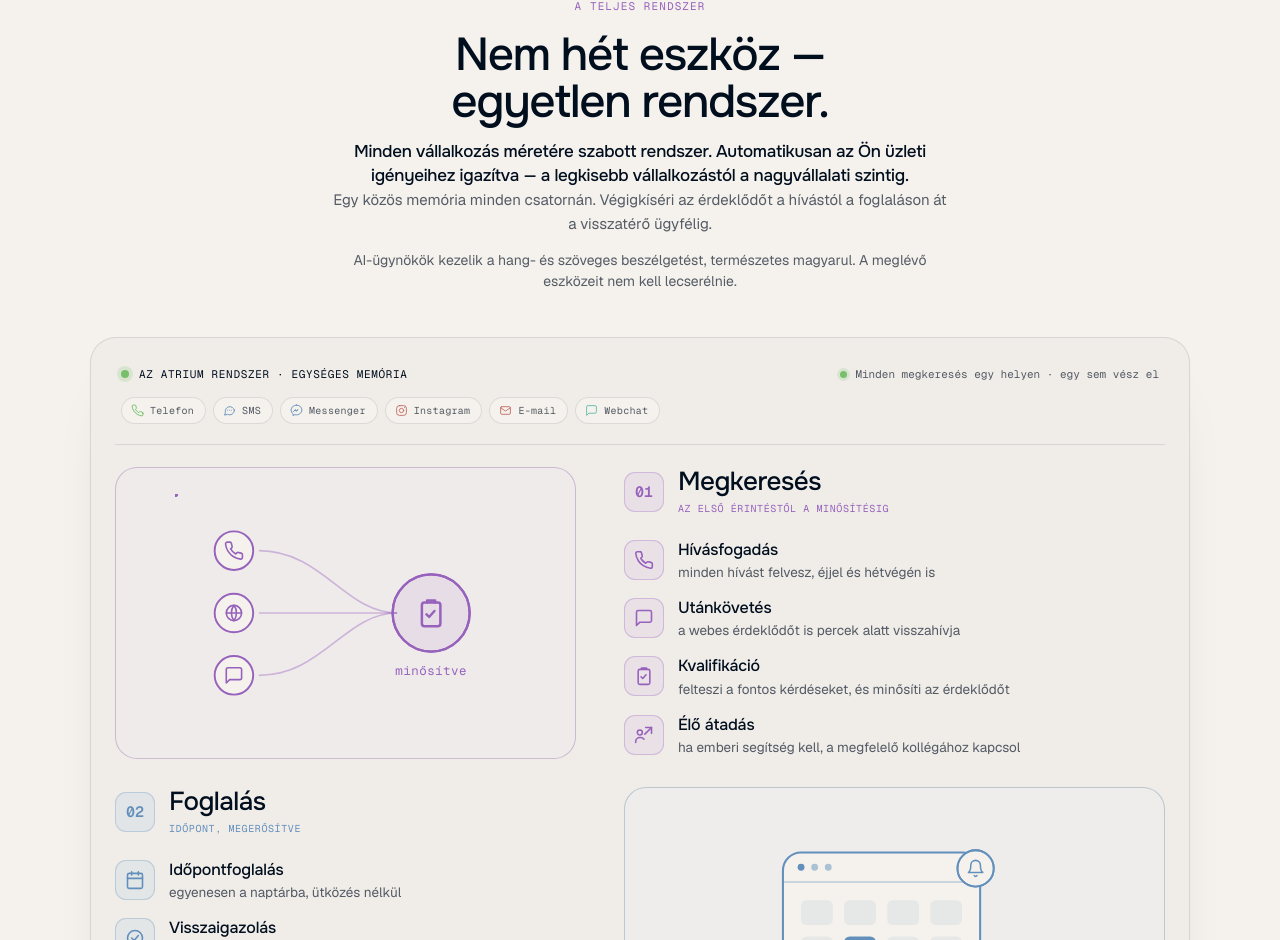
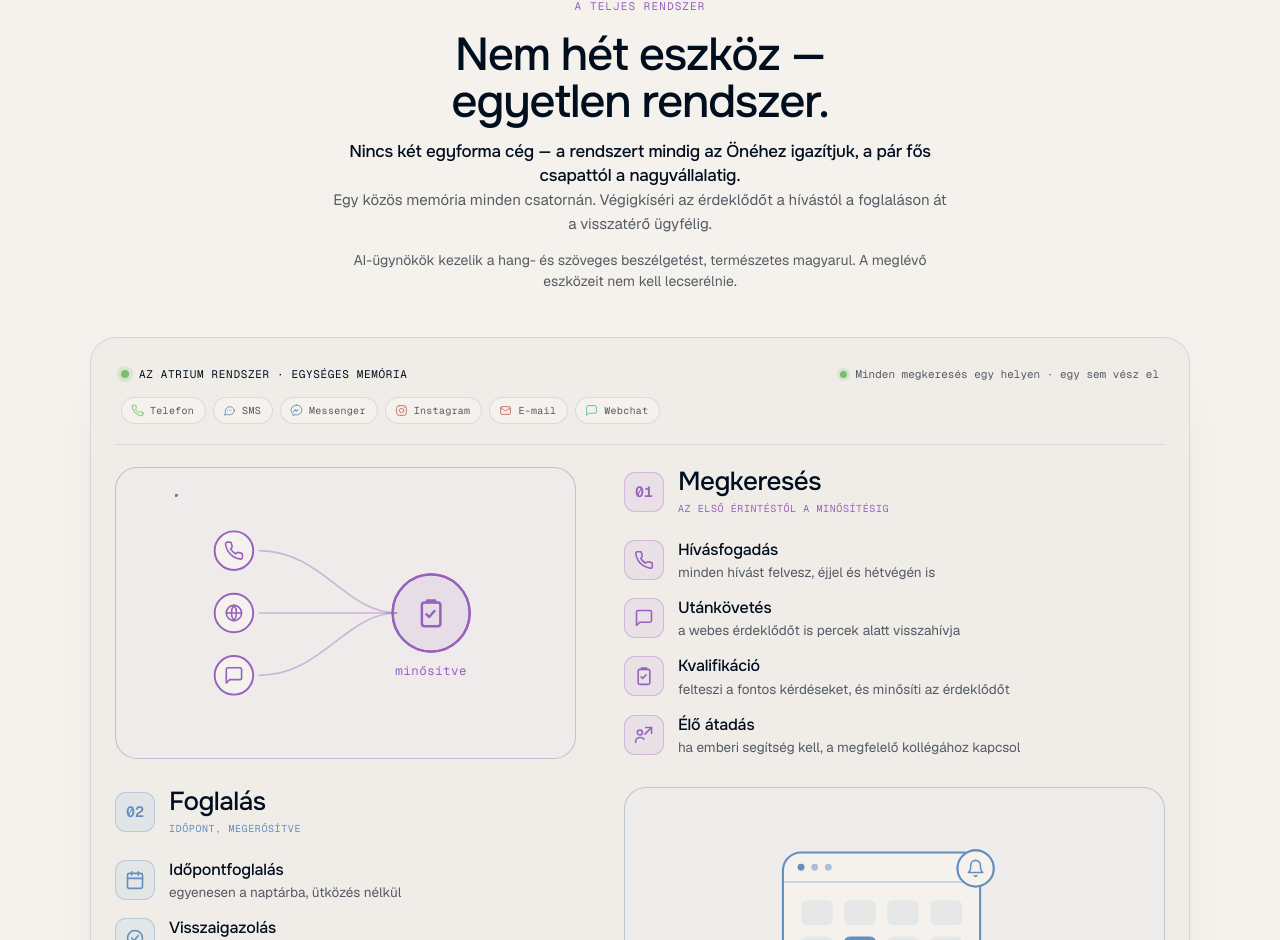
Before and after one commit to AlpineWebdevelopment/atrium, a Next.js app: page / in a window 1280 px wide. Shown: the part 2375-3315 px from the top of the page. Built offline with nearby package versions, Linux system fonts and the light colour scheme.

Commit message:
FullSystem: reword scaling line in brand voice
Co-Authored-By: Claude Opus 4.8 <noreply@anthropic.com>

```diff
--- a/src/components/FullSystem.tsx
+++ b/src/components/FullSystem.tsx
@@ -159,9 +159,8 @@ export default function FullSystem() {
           <span className="dash__eyebrow">A teljes rendszer</span>
           <h2 className="dash__h">Nem hét eszköz — egyetlen rendszer.</h2>
           <p className="sys__scale">
-            Minden vállalkozás méretére szabott rendszer. Automatikusan az Ön
-            üzleti igényeihez igazítva — a legkisebb vállalkozástól a
-            nagyvállalati szintig.
+            Nincs két egyforma cég — a rendszert mindig az Önéhez igazítjuk, a
+            pár fős csapattól a nagyvállalatig.
           </p>
           <p className="dash__p">
             Egy közös memória minden csatornán. Végigkíséri az érdeklődőt a
```
